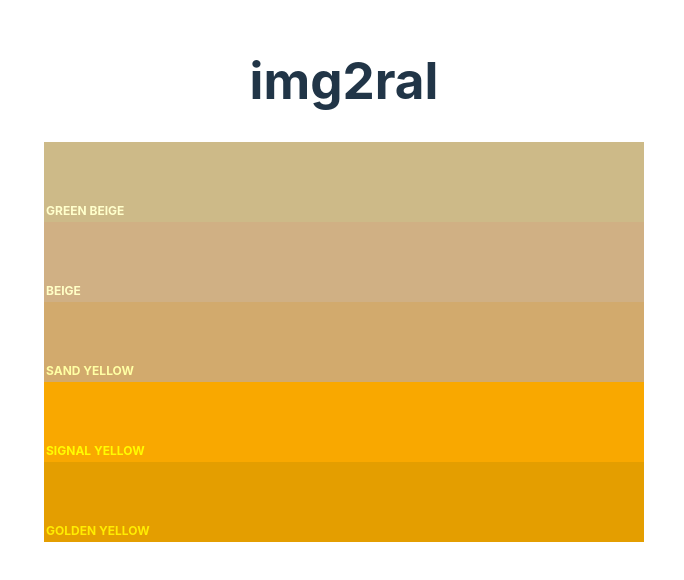
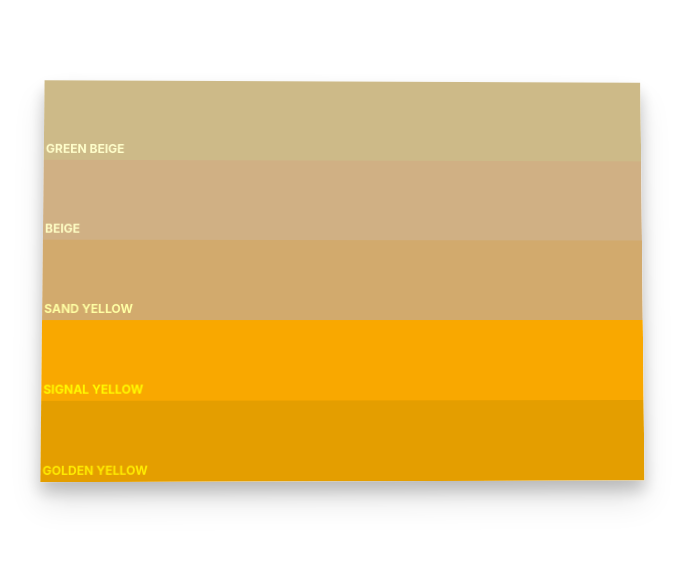
Before and after one commit to jedluk/img2palette, a React (Vite) app: page / in a window 1280 px wide. Shown: the part 120-700 px from the top of the page, without its empty margins (296-980 px from the left). Built offline with nearby package versions, Linux system fonts and the light colour scheme.

Commit message:
Change background

```diff
--- a/src/App.css
+++ b/src/App.css
@@ -48,6 +48,9 @@
     width: 600px;
     height: 50vh;
     overflow-y: auto;
+    box-shadow: 0 10px 15px rgba(0, 0, 0, 0.2),
+        0 20px 30px rgba(0, 0, 0, 0.1);
+    transform: perspective(1000px) rotateX(2deg) rotateY(1deg);/
 }
 
 @media screen and (max-width: 768px) {
--- a/src/App.tsx
+++ b/src/App.tsx
@@ -4,10 +4,8 @@ import { PALLETE } from './lib/ral'
 
 function App() {
   return (
-    <>
-      <h1>img2ral</h1>
     <div className="box">
-        {Object.keys(PALLETE).map((ral) => {
+      {Object.keys(PALLETE).map((ral, idx) => {
         const [hex, name] = PALLETE[ral]
         const color = adjustColorBrightness(hex, 0.5)
 
@@ -17,7 +15,7 @@ function App() {
             className="ral"
             style={{
               backgroundColor: hex,
-                top: 0,
+              top: idx * 1.5,
             }}
           >
             <div className="colorName" style={{ color }}>
@@ -27,7 +25,6 @@ function App() {
         )
       })}
     </div>
-    </>
   )
 }
 
--- a/src/index.css
+++ b/src/index.css
@@ -5,7 +5,7 @@
 
     color-scheme: light dark;
     color: rgba(255, 255, 255, 0.87);
-    background-color: #242424;
+    background-color: #f9f9f9;
 
     font-synthesis: none;
     text-rendering: optimizeLegibility;
```
Lines whose indentation alone changed are shown as unchanged.
